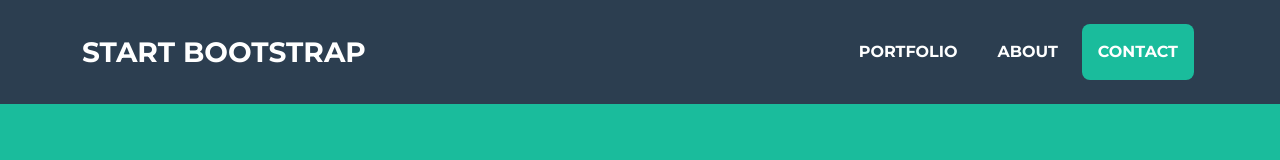
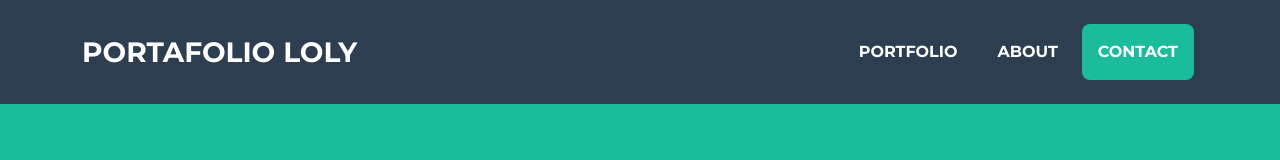
Before and after one commit to lolymayo/portafolio, a plain HTML site: page index.html in a window 1280 px wide. Shown: the top 160 px of the page. Drawn offline with nearby package versions, Linux system fonts and the light colour scheme.

Commit message:
cambiando titulos

```diff
--- a/index.html
+++ b/index.html
@@ -5,7 +5,7 @@
         <meta name="viewport" content="width=device-width, initial-scale=1, shrink-to-fit=no" />
         <meta name="description" content="" />
         <meta name="author" content="" />
-        <title>Freelancer - Start Bootstrap Theme</title>
+        <title>Portfolio - Lolimayo</title>
         <!-- Favicon-->
         <link rel="icon" type="image/x-icon" href="assets/favicon.ico" />
         <!-- Font Awesome icons (free version)-->
@@ -20,7 +20,7 @@
         <!-- Navigation-->
         <nav class="navbar navbar-expand-lg bg-secondary text-uppercase fixed-top" id="mainNav">
             <div class="container">
-                <a class="navbar-brand" href="#page-top">Start Bootstrap</a>
+                <a class="navbar-brand" href="#page-top">PORTAFOLIO LOLY</a>
                 <button class="navbar-toggler text-uppercase font-weight-bold bg-primary text-white rounded" type="button" data-bs-toggle="collapse" data-bs-target="#navbarResponsive" aria-controls="navbarResponsive" aria-expanded="false" aria-label="Toggle navigation">
                     Menu
                     <i class="fas fa-bars"></i>
```
